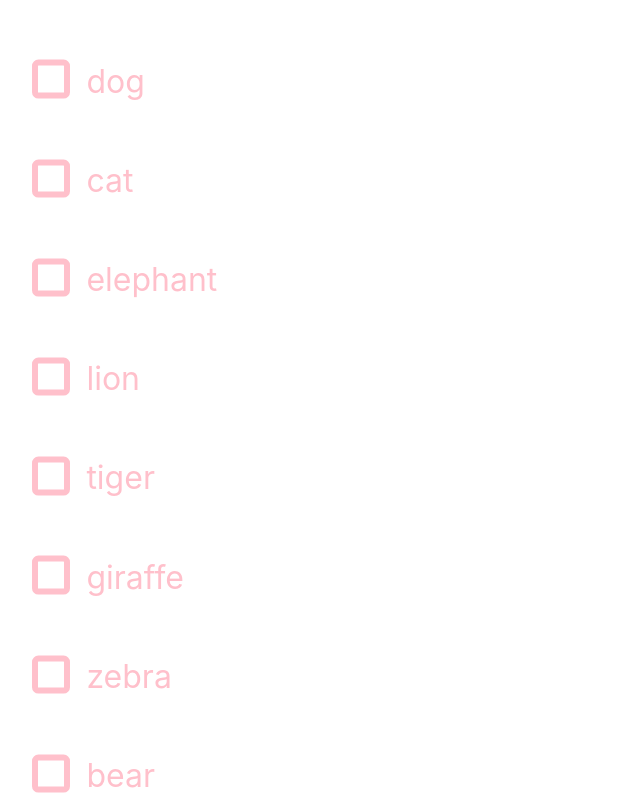
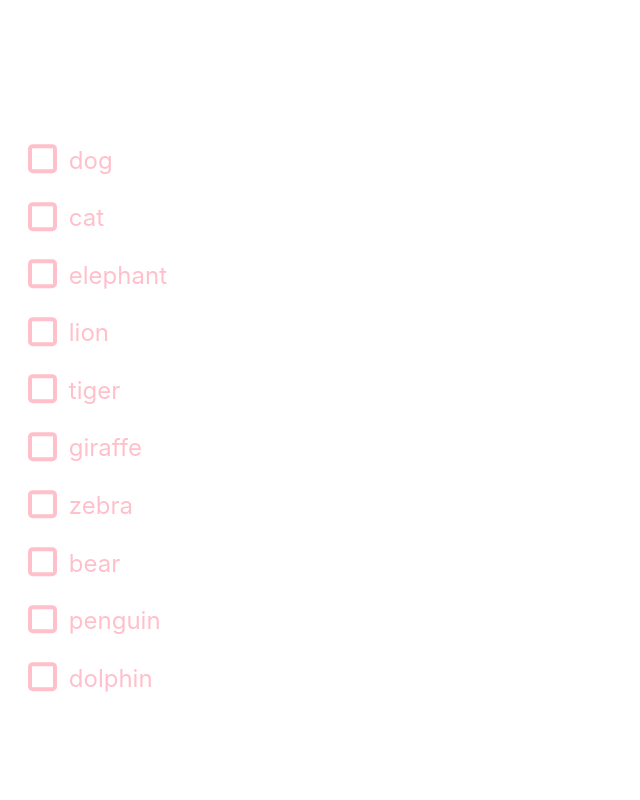
Before and after one commit to bonniemo/Bonnie-komponent-biblio, a React (Vite) app: page / in a window 1280 px wide. Shown: the top 800 px of the page, without its empty margins (0-640 px from the left). Built offline with nearby package versions, Linux system fonts and the light colour scheme.

Commit message:
fixed margin

```diff
--- a/src/Components/Checkbox/Checkbox.scss
+++ b/src/Components/Checkbox/Checkbox.scss
@@ -4,14 +4,14 @@ $check-color: whitesmoke;
 body {
     color: pink;
     padding: 1rem;
-    font-size: 2rem;
+    font-size: 1.5rem;
 }
 
 .checkbox__label {
   display: grid;
   grid-template-columns: 1em auto;
   gap: .7em;
-  margin-top: 1em;
+  margin-top: .3em;
   align-items: center;
   font-size: inherit;
   padding: .3em .5em;
```
